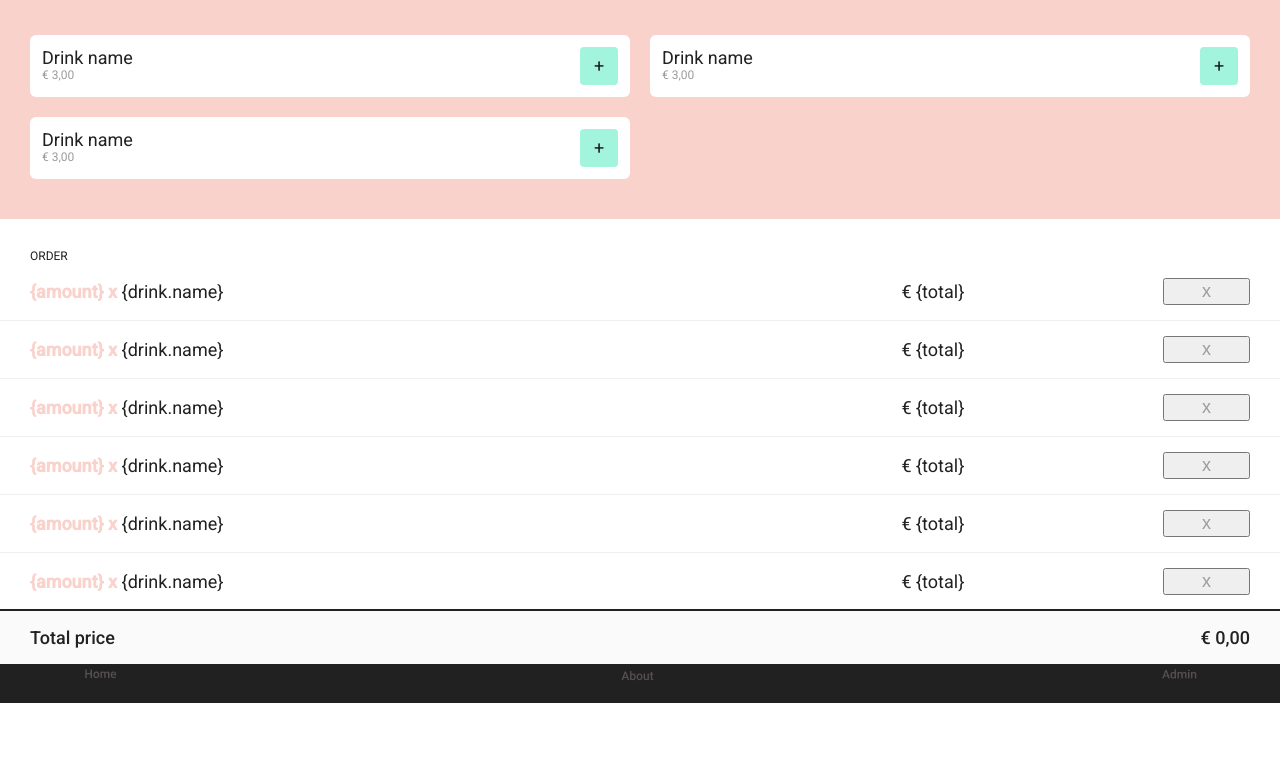
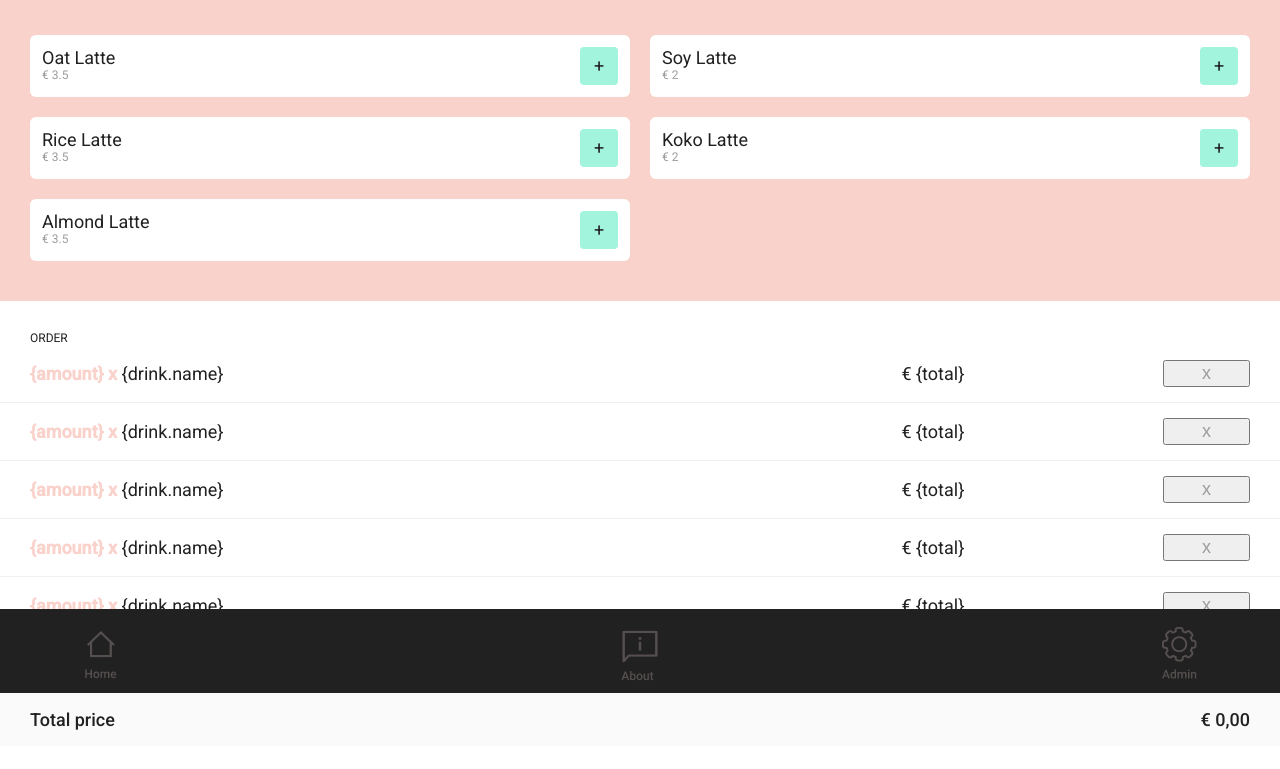
Before and after one commit to LieselotGeirnaert/1920_DEV3_Herhalingsoefening, a website built with webpack: page src/index.html in a window 1280 px wide. Shown: the part 97-866 px from the top of the page. Before the commit the page ends 800 px from the top, so only its background shows below. Built offline with nearby package versions, Linux system fonts and the light colour scheme; some packages are replaced by stand-ins of ours.

Commit message:
add js for all drinks

```diff
--- /dev/null
+++ b/src/assets/data/coffees.json
@@ -0,0 +1,103 @@
+{
+  "coffees": [
+    {
+      "id": 1,
+      "name": "Oat Latte",
+      "plantbased": true,
+      "description": "Latte coffee with oat plant milk.",
+      "prices": {
+        "small": 2.5,
+        "medium": 3.5,
+        "large": 4.5,
+        "extra_large": 5.5
+      }
+    },
+    {
+      "id": 8,
+      "name": "Toasted Graham Latte ",
+      "plantbased": false,
+      "description": "Graham and sweet cream meet steamed milk and our signature espresso, then are finished off with a sprinkling of cinnamon graham crumbles for a less sweet perfect treat.",
+      "shop": "Starbucks",
+      "prices": {
+        "small": 4.25,
+        "medium": 4.95,
+        "large": 5.95,
+        "extra_large": null
+      }
+    },
+    {
+      "id": 2,
+      "name": "Soy Latte",
+      "plantbased": true,
+      "description": "Latte coffee with soy plant milk.",
+      "prices": {
+        "small": 1.5,
+        "medium": 2,
+        "large": 3.5,
+        "extra_large": 4.5
+      }
+    },
+    {
+      "id": 3,
+      "name": "Rice Latte",
+      "plantbased": true,
+      "description": "Latte coffee with rice plant milk.",
+      "prices": {
+        "small": 2.5,
+        "medium": 3.5,
+        "large": 4.5,
+        "extra_large": 5.5
+      }
+    },
+    {
+      "id": 4,
+      "name": "Koko Latte",
+      "plantbased": true,
+      "description": "Latte coffee with coconut milk.",
+      "prices": {
+        "small": 1.5,
+        "medium": 2,
+        "large": 3.5,
+        "extra_large": 4.5
+      }
+    },
+    {
+      "id": 5,
+      "name": "Almond Latte",
+      "plantbased": true,
+      "description": "Latte coffee with almond milk.",
+      "prices": {
+        "small": 2.5,
+        "medium": 3.5,
+        "large": 4.5,
+        "extra_large": 5.5
+      }
+    },
+    {
+      "id": 6,
+      "name": "Pumpkin Spice Latte",
+      "plantbased": false,
+      "description": "Our signature espresso and milk are highlighted by flavor notes of pumpkin, cinnamon, nutmeg and clove to create this incredible beverage that's a fall favorite. Enjoy it topped with whipped cream and real pumpkin pie spices.",
+      "shop": "Starbucks",
+      "prices": {
+        "small": 4.25,
+        "medium": 4.95,
+        "large": 5.95,
+        "extra_large": null
+      }
+    },
+    {
+      "id": 7,
+      "name": "Salted Caramel Mocha",
+      "plantbased": false,
+      "description": "Our signature espresso and milk are highlighted by flavor notes of pumpkin, cinnamon, nutmeg and clove to create this incredible beverage that's a fall favorite. Enjoy it topped with whipped cream and real pumpkin pie spices.",
+      "shop": "Starbucks",
+      "prices": {
+        "small": 4.25,
+        "medium": 4.95,
+        "large": 5.95,
+        "extra_large": null
+      }
+    }
+  ]
+}
--- a/src/index.html
+++ b/src/index.html
@@ -42,7 +42,7 @@
       <ul class="prices__list">
 
           <!-- TEMPLATE -->
-          <li class="price">
+          <!-- <li class="price">
             <a class="price__button">
               <span class="price__button__wrapper">
                 <span class="price__button__name">Drink name</span>
@@ -50,27 +50,7 @@
               </span>
               <span class="price__button__plus">+</span>
             </a>
-          </li>
-
-          <li class="price">
-            <a class="price__button">
-              <span class="price__button__wrapper">
-                <span class="price__button__name">Drink name</span>
-                <span class="price__button__amount">&euro; 3,00</span>
-              </span>
-              <span class="price__button__plus">+</span>
-            </a>
-          </li>
-
-          <li class="price">
-            <a class="price__button">
-              <span class="price__button__wrapper">
-                <span class="price__button__name">Drink name</span>
-                <span class="price__button__amount">&euro; 3,00</span>
-              </span>
-              <span class="price__button__plus">+</span>
-            </a>
-          </li>
+          </li> -->
 
       </ul>
     </section>
--- a/src/index.js
+++ b/src/index.js
@@ -1 +1,52 @@
 import './style.css';
+import data from './assets/data/coffees.json';
+
+{
+  // let order = {};
+
+  const showAllCoffees = data => {
+    const $priceList = document.querySelector('.prices__list');
+    console.log(data.coffees);
+    data.coffees.forEach(coffee => {
+      console.log(coffee);
+      if (coffee.plantbased === true) {
+        const $li = document.createElement('li');
+        $li.classList.add('price');
+        $li.innerHTML =
+          `<a class="price__button">
+            <span class="price__button__wrapper">
+            <span class="price__button__name">${coffee.name}</span>
+            <span class="price__button__amount">&euro; ${coffee.prices.medium}</span>
+            </span>
+            <span class="price__button__plus button__${coffee.id}">+</span>
+          </a>`;
+        $priceList.appendChild($li);
+      }
+    });
+  };
+
+  // const addDrinkToOrder = event => {
+  //   const clickedButton = event.target;
+  //   const drinkId = clickedButton.classList[1][clickedButton.classList[1].length - 1];
+
+  //   console.log(drinkId);
+  //   if (drinkId in order) {
+  //     order.drinkId += 1;
+  //   } else {
+  //     order.push({
+  //       id: drinkId,
+  //       quantity: 1
+  //     });
+  //   }
+  //   console.log(order);
+  // };
+
+  const init = () => {
+    showAllCoffees(data);
+    // const $priceButtons = document.querySelector('.price__button');
+    // $priceButtons.addEventListener('click', addDrinkToOrder);
+
+  };
+
+  init();
+}
```
Also changed, not shown: .babelrc.
